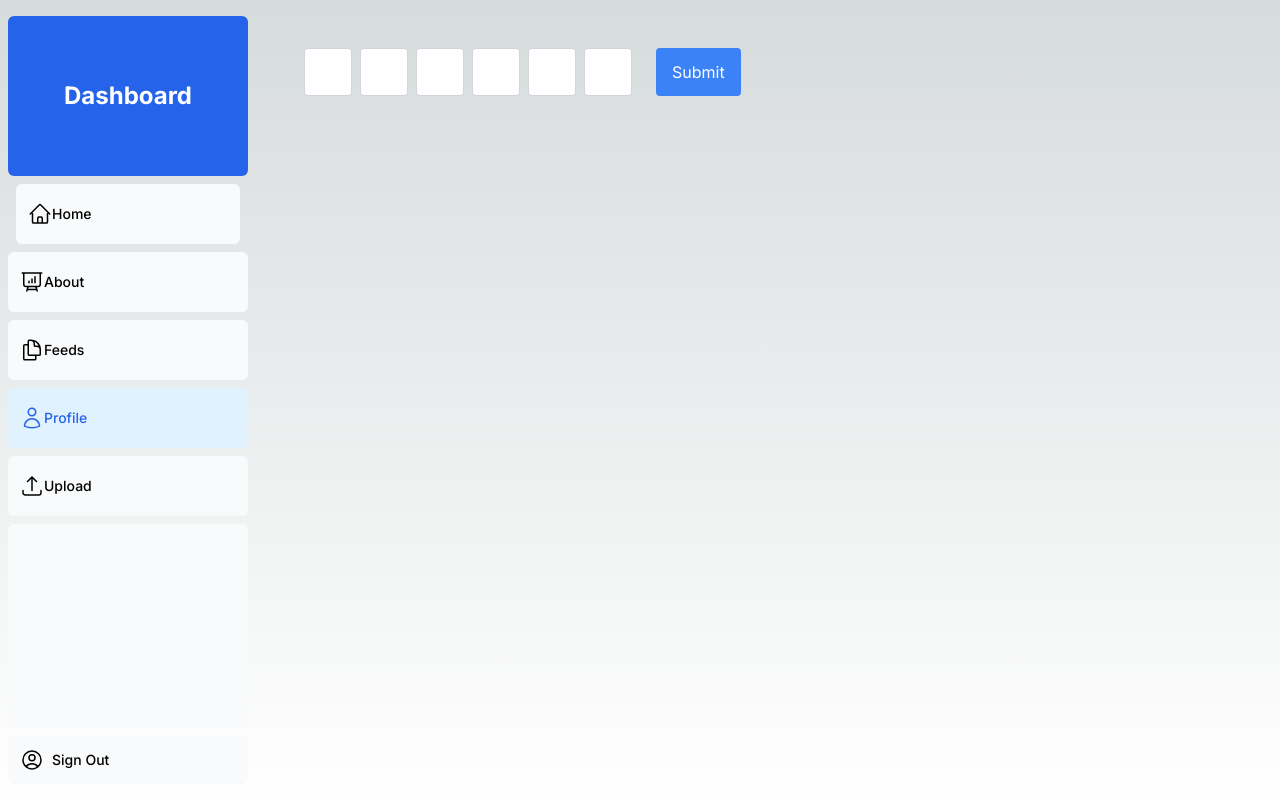
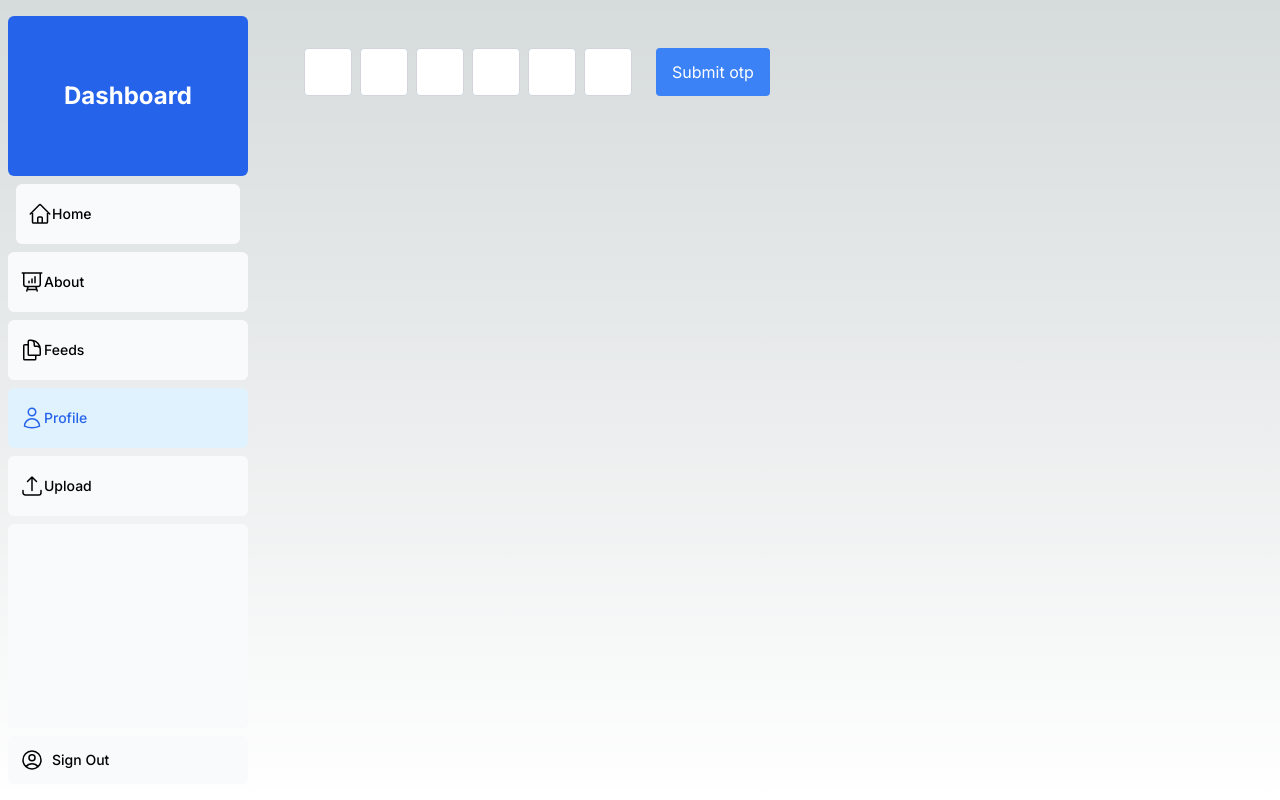
Before and after one commit to Sourabhpargai1234/Developedia, a Next.js app: page /dashboard/profile in a window 1280 px wide. Built offline with nearby package versions, Linux system fonts and the light colour scheme; no server answers.

Commit message:
18 commit

```diff
--- a/app/dashboard/profile/page.tsx
+++ b/app/dashboard/profile/page.tsx
@@ -25,10 +25,8 @@ const OtpInput: React.FC = () => {
                 throw new Error("Stored form data has expired.");
             }
 
-            // Add the OTP to the formData object
             formDataObject.otp = userEnteredOtp;
 
-            // Send a POST request with the OTP and other form data
             const signupResponse = await axios.post(`${process.env.NEXT_PUBLIC_APP_URL}/api/auth/signup`, formDataObject, {
                 headers: {
                     "Content-Type": "multipart/form-data",
@@ -37,14 +35,14 @@ const OtpInput: React.FC = () => {
             });
             console.log("Data=", signupResponse.data);
 
-            // Sign in the user after successful OTP verification
+
             const res = await signIn("credentials", {
                 email: signupResponse.data.email,
                 password: formDataObject.password, // Use the actual password you received
                 redirect: false,
             });
 
-            // Navigate to the profile page if the login is successful
+
             if (res?.ok) return router.push("/dashboard/profile");
         } catch (error: any) {
             console.log("Error:", error.message || error);
@@ -58,7 +56,6 @@ const OtpInput: React.FC = () => {
             newOtp[index] = value;
             setOtp(newOtp);
 
-            // Automatically move focus to the next input field
             if (value && index < otp.length - 1) {
                 inputRefs.current[index + 1]?.focus();
             }
@@ -75,7 +72,7 @@ const OtpInput: React.FC = () => {
 
     const handlePaste = (e: ClipboardEvent) => {
         const pastedData = e.clipboardData?.getData('text') || '';
-        if (/^\d{6}$/.test(pastedData)) { // Expecting a 6-digit OTP
+        if (/^\d{6}$/.test(pastedData)) {
             const newOtp = pastedData.split('');
             setOtp(newOtp);
         }
@@ -103,7 +100,7 @@ const OtpInput: React.FC = () => {
                 />
             ))}
             <button onClick={handleSubmit} className="cursor-pointer ml-4 px-4 py-2 bg-blue-500 text-white rounded">
-                Submit
+              Submit otp
             </button>
         </div>
     );
```
